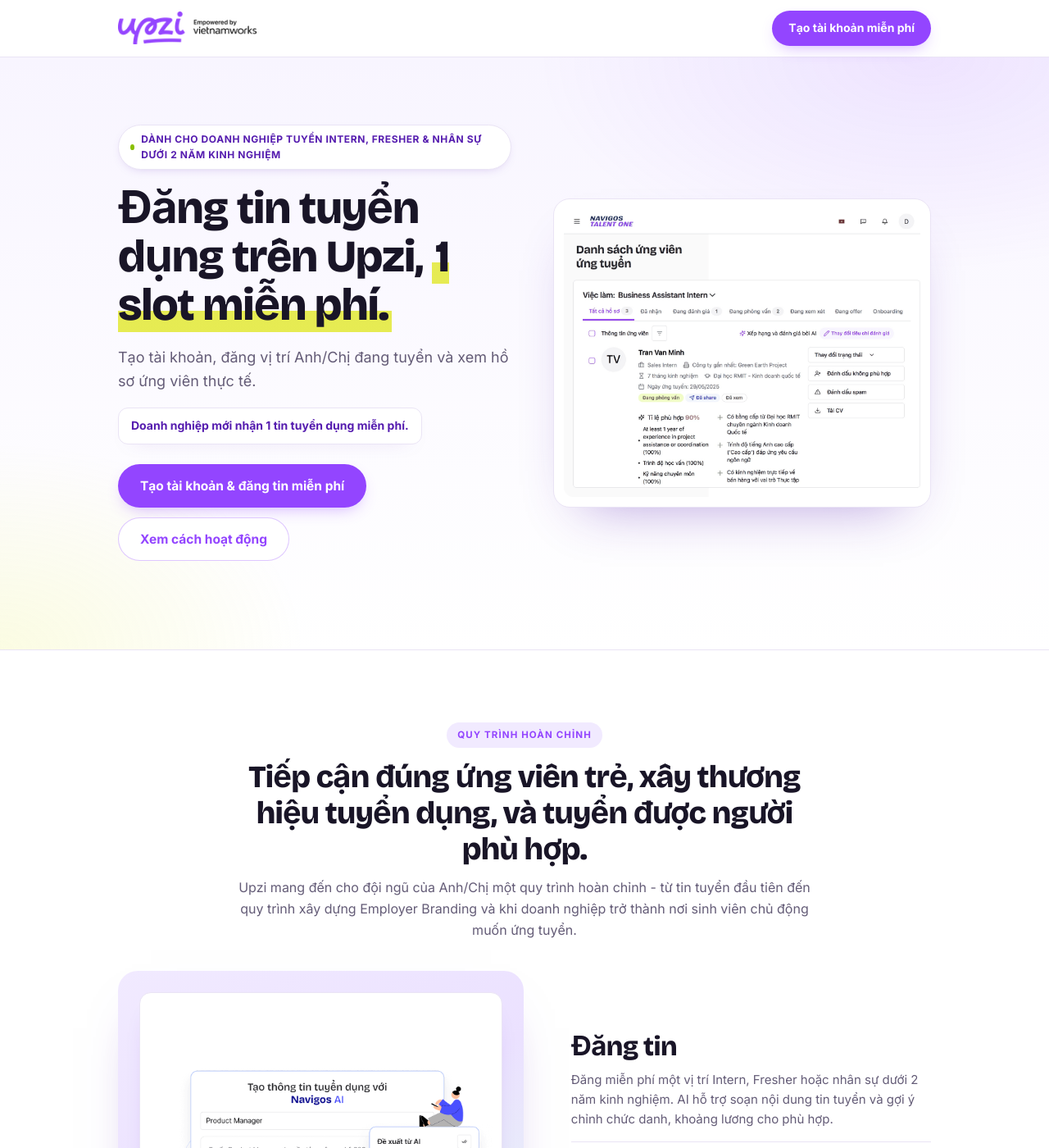
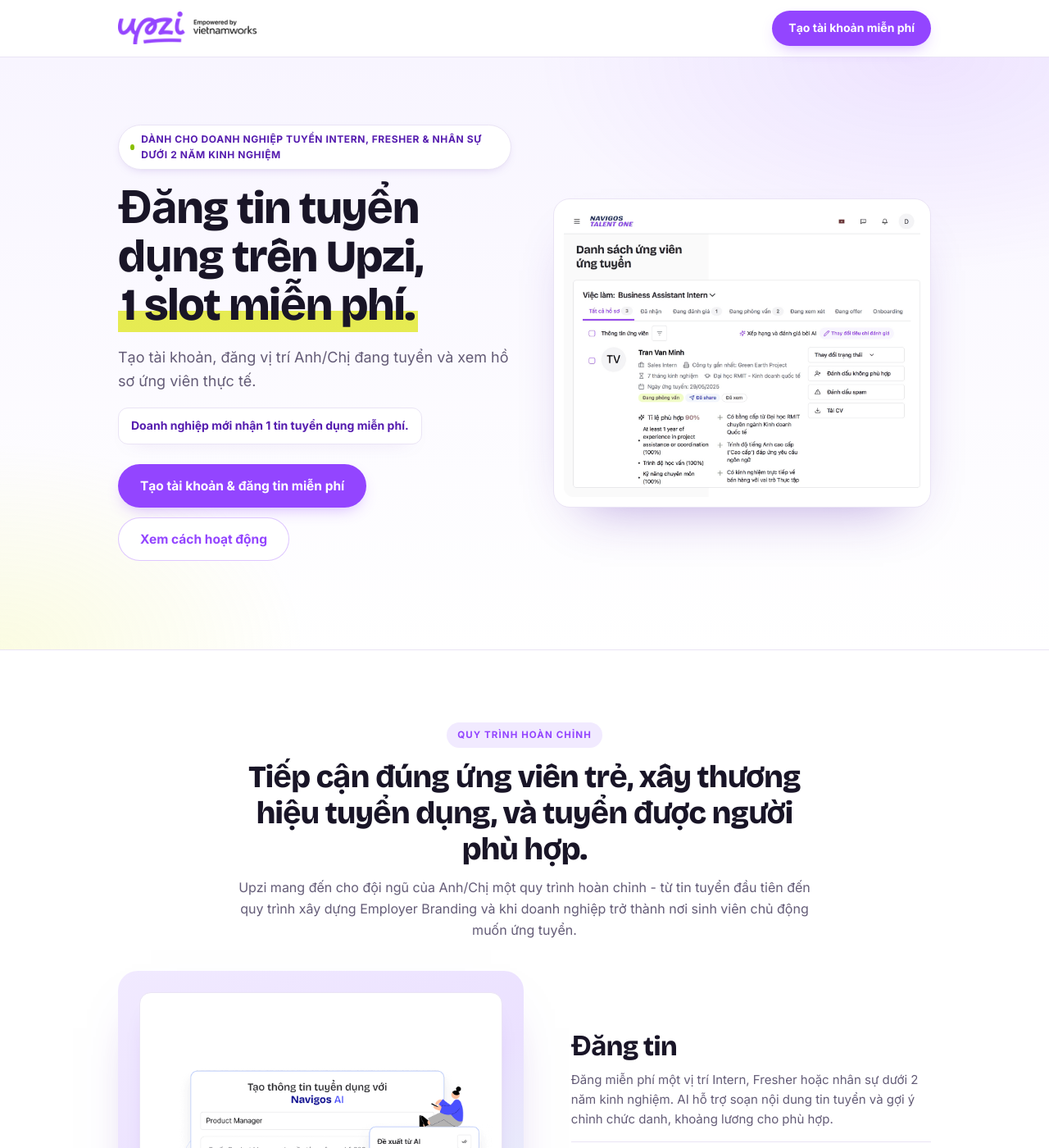
Before and after one commit to upzi-vn/employers, a Jekyll site: the page free-trial.html, which Jekyll copies as it is, in a window 1280 px wide and 1400 px high. Shown: the whole window at 82% size. Built offline with Jekyll 4.4.1, drawn with Linux system fonts in a browser that asks for light colours.

Commit message:
Add nowrap to hero h1 highlight styling

```diff
--- a/free-trial.html
+++ b/free-trial.html
@@ -83,13 +83,10 @@
     .tag{display:inline-flex;align-items:center;gap:8px;background:#fff;border:1px solid var(--line);color:var(--purple-dark);font-size:12px;font-weight:700;letter-spacing:.6px;text-transform:uppercase;padding:7px 14px;border-radius:100px;box-shadow:0 4px 14px -8px rgba(85,28,175,.35);margin-bottom:18px}
     .tag:before{content:'';width:7px;height:7px;border-radius:50%;background:var(--yellow-green)}
     .hero h1{font-size:clamp(35px,5vw,55px);line-height:1.08;font-weight:800;margin-bottom:18px}
-    .hero h1 .hl{color:inherit;background:linear-gradient(180deg,transparent 60%,rgba(224,231,34,.78) 60%);padding:0 4px}
+    .hero h1 .hl{color:inherit;background:linear-gradient(180deg,transparent 60%,rgba(224,231,34,.78) 60%);padding:0 4px;white-space:nowrap}
     .hero .lead{font-size:clamp(15.5px,1.6vw,18px);color:var(--sub);max-width:500px;margin-bottom:18px}
     .hero-offer{display:inline-block;background:#fff;border:1px solid var(--line);color:var(--purple-dark);font-weight:700;font-size:14px;padding:10px 15px;border-radius:12px;margin-bottom:24px;box-shadow:0 8px 24px -20px rgba(85,28,175,.5)}
     .hero-ctas{display:flex;gap:12px;flex-wrap:wrap;margin-bottom:26px}
-    .hero-micro{display:flex;flex-wrap:wrap;gap:10px 18px;padding-top:22px;border-top:1px solid var(--line);font-size:13.5px;color:var(--sub)}
-    .hero-micro span{display:flex;align-items:center;gap:7px}
-    .hero-micro b{width:20px;height:20px;border-radius:50%;display:inline-flex;align-items:center;justify-content:center;background:#E4FBF3;color:#2FA383;font-size:11px}
     .hero-note{display:flex;align-items:center;gap:10px;margin-top:18px;color:var(--sub);font-size:13.5px}
     .hero-note .vsq{width:28px;height:28px;border-radius:9px;background:var(--lav-2);color:var(--purple-dark);display:flex;align-items:center;justify-content:center;font-weight:800;font-size:12px}
     .hero-visual{background:#fff;padding:12px;border:1px solid var(--line);border-radius:20px;box-shadow:0 30px 64px -36px rgba(85,28,175,.45)}
```
